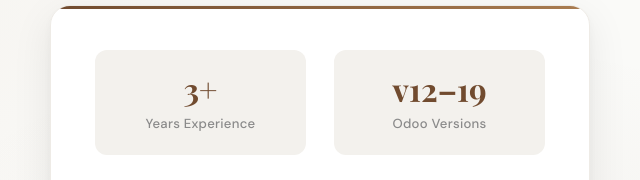
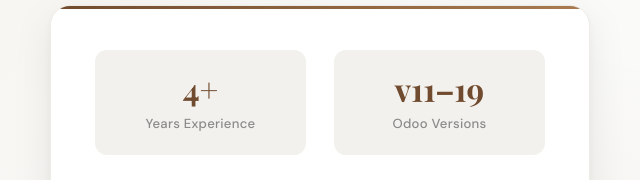
Before and after one commit to abdullah-ismail-dev/abdullah-ismail-dev.github.io, a plain HTML site: page index.html in a window 1280 px wide. Shown: the part 251-431 px from the top of the page, 620-1260 px from the left. Drawn offline with nearby package versions, Linux system fonts and the light colour scheme.

Commit message:
Update index.html

```diff
--- a/index.html
+++ b/index.html
@@ -985,11 +985,11 @@
             <div class="stats-card">
                 <div class="stats-grid">
                     <div class="stat-item">
-                        <div class="stat-number">3+</div>
+                        <div class="stat-number">4+</div>
                         <div class="stat-label">Years Experience</div>
                     </div>
                     <div class="stat-item">
-                        <div class="stat-number">v12–19</div>
+                        <div class="stat-number">v11–19</div>
                         <div class="stat-label">Odoo Versions</div>
                     </div>
                     <div class="stat-item">
```
